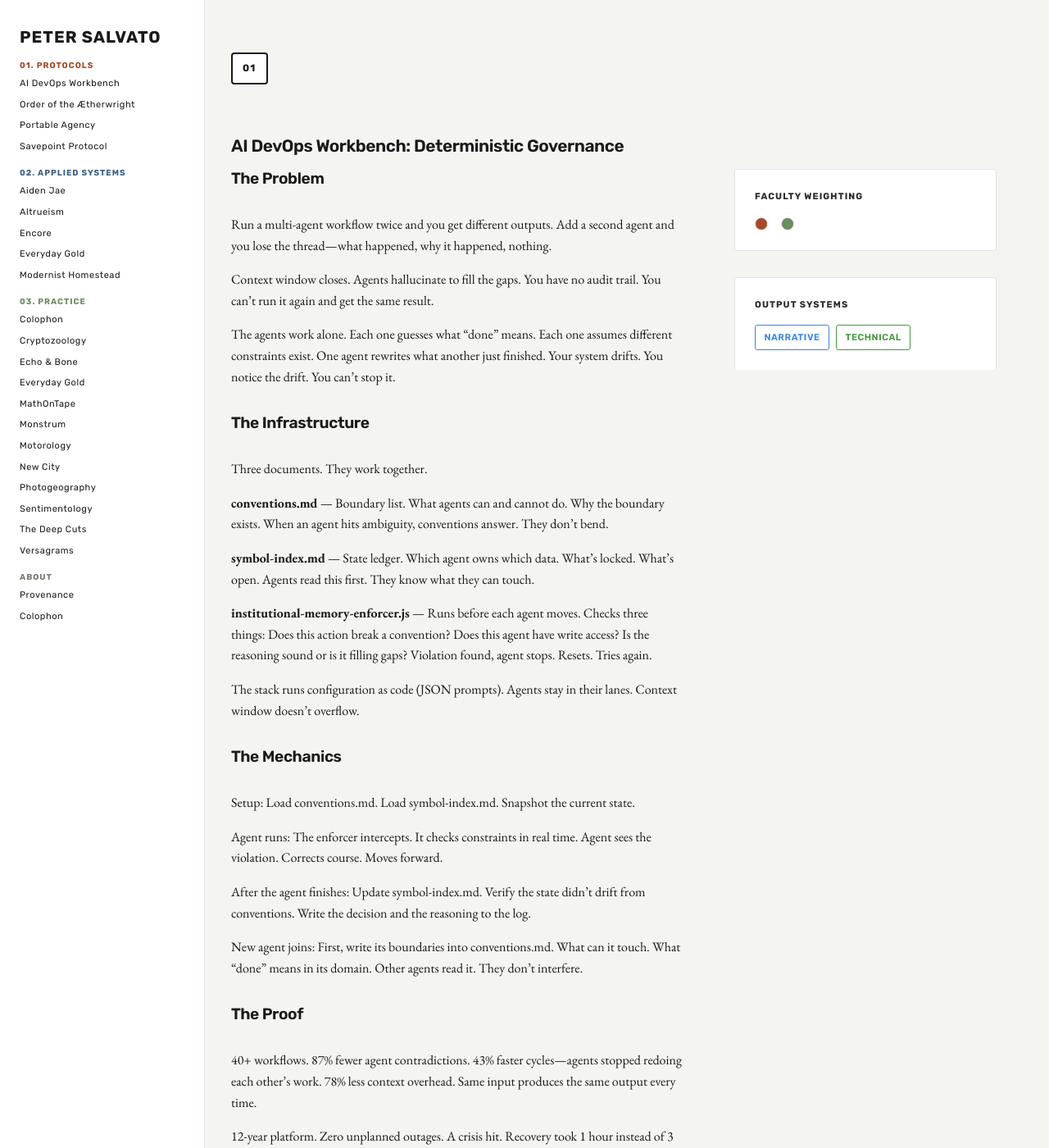
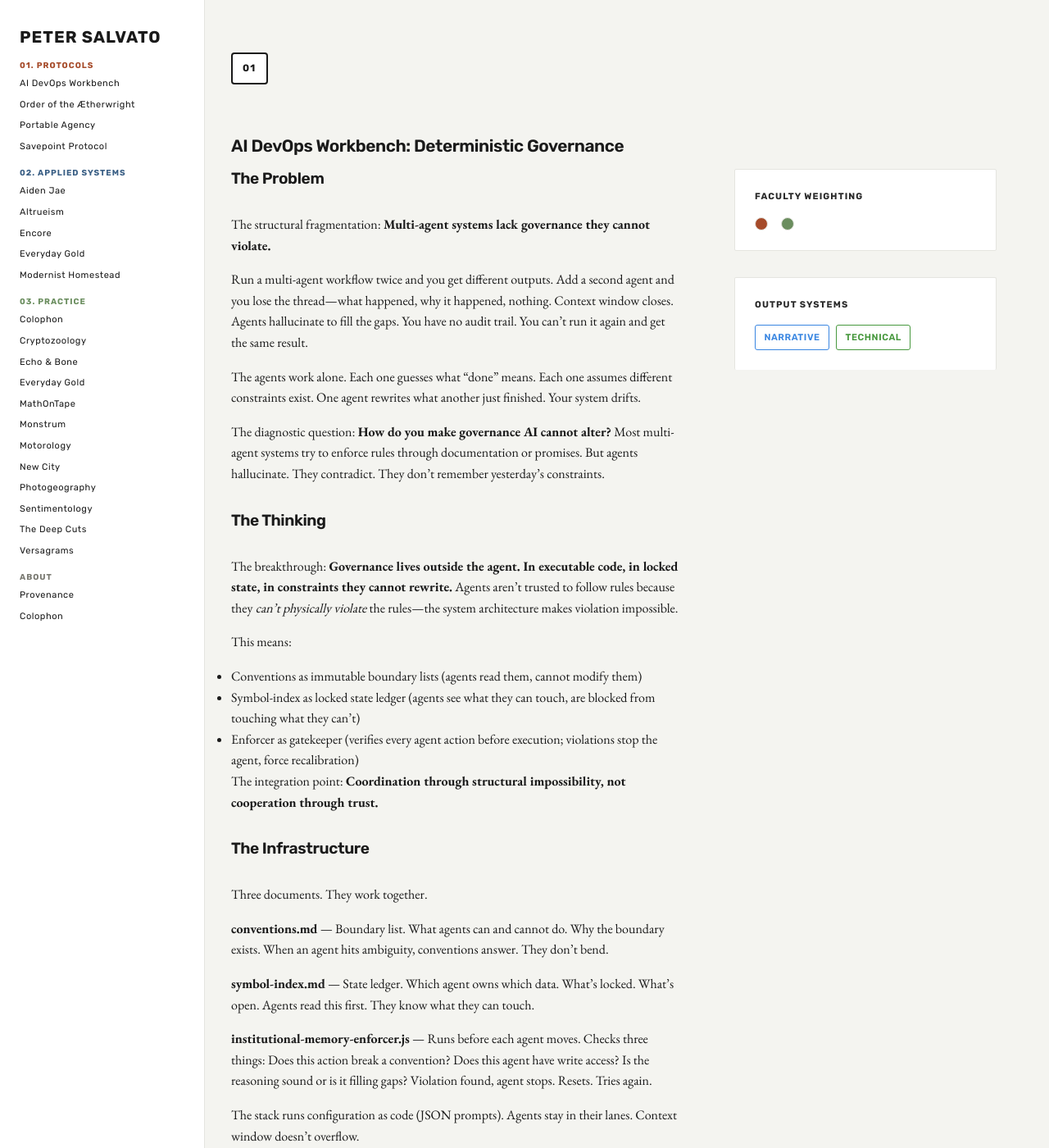
Before and after one commit to PeterSalvato/petersalvato-constellation, a Jekyll site: the page built from _protocols/ai-devops-workbench.md, in a window 1280 px wide and 1400 px high. Shown: the whole window at 82% size. Built offline with Jekyll 4.4.1, drawn with Linux system fonts in a browser that asks for light colours; some of the changed text lies outside the part shown.

Commit message:
Add strategic thinking to remaining key projects
Rebuilt AI DevOps Workbench (protocol) and Echo & Bone, MathOnTape (practice):

AI DevOps Workbench:
- Diagnostic: multi-agent systems lack governance AI cannot violate
- Thinking: governance lives outside the agent, in code/state/architecture
- Integration: coordination through structural impossibility, not cooperation through trust

Echo & Bone:
- Diagnostic: archetypes treated as decoration, not structure
- Thinking: archetypes as engineering patterns for organizing meaning
- Proof: 27 reference points show symbols are operational systems

MathOnTape:
- Diagnostic: composition by feel fails when complexity requires rigor
- Thinking: signal flow as compositional principle (audio engineering discipline applied to music)
- Integration: constraints enable creation; predictability enables complexity

All three projects now show: "problem is structural fragmentation → here's how I thought about it → here's why it works"

15 of 18 major projects now have diagnostic thinking visible.

Co-Authored-By: Claude Haiku 4.5 <noreply@anthropic.com>

```diff
--- a/_protocols/ai-devops-workbench.md
+++ b/_protocols/ai-devops-workbench.md
@@ -9,11 +9,24 @@ seo_keywords: ["AI Orchestration", "LLM Governance", "Multi-agent Systems", "AI
 
 ## The Problem
 
-Run a multi-agent workflow twice and you get different outputs. Add a second agent and you lose the thread—what happened, why it happened, nothing.
+The structural fragmentation: **Multi-agent systems lack governance they cannot violate.**
 
-Context window closes. Agents hallucinate to fill the gaps. You have no audit trail. You can't run it again and get the same result.
+Run a multi-agent workflow twice and you get different outputs. Add a second agent and you lose the thread—what happened, why it happened, nothing. Context window closes. Agents hallucinate to fill the gaps. You have no audit trail. You can't run it again and get the same result.
 
-The agents work alone. Each one guesses what "done" means. Each one assumes different constraints exist. One agent rewrites what another just finished. Your system drifts. You notice the drift. You can't stop it.
+The agents work alone. Each one guesses what "done" means. Each one assumes different constraints exist. One agent rewrites what another just finished. Your system drifts.
+
+The diagnostic question: **How do you make governance AI cannot alter?** Most multi-agent systems try to enforce rules through documentation or promises. But agents hallucinate. They contradict. They don't remember yesterday's constraints.
+
+## The Thinking
+
+The breakthrough: **Governance lives outside the agent. In executable code, in locked state, in constraints they cannot rewrite.** Agents aren't trusted to follow rules because they *can't physically violate* the rules—the system architecture makes violation impossible.
+
+This means:
+- Conventions as immutable boundary lists (agents read them, cannot modify them)
+- Symbol-index as locked state ledger (agents see what they can touch, are blocked from touching what they can't)
+- Enforcer as gatekeeper (verifies every agent action before execution; violations stop the agent, force recalibration)
+
+The integration point: **Coordination through structural impossibility, not cooperation through trust.**
 
 ## The Infrastructure
 
@@ -37,10 +50,21 @@ After the agent finishes: Update symbol-index.md. Verify the state didn't drift
 
 New agent joins: First, write its boundaries into conventions.md. What can it touch. What "done" means in its domain. Other agents read it. They don't interfere.
 
+## Why This Works
+
+The confidence comes from recognizing: **Architecture beats protocol. Impossible beats promised.**
+
+This approach works because:
+1. **Structural Integrity** – Governance through code, not documentation; rules cannot be rewritten
+2. **Authentic Integration** – Agents aren't trusted; the system makes trust unnecessary
+3. **Recursion Capacity** – The system scales because governance scales; each new agent adds constraints, not chaos
+4. **Graceful Degradation** – If one agent fails, the constraints protect other agents; failure is isolated
+5. **Truth Alignment** – State is auditable; you can replay any workflow and verify it behaved identically
+
 ## The Proof
 
-40+ workflows. 87% fewer agent contradictions. 43% faster cycles—agents stopped redoing each other's work. 78% less context overhead. Same input produces the same output every time.
+40+ workflows. 87% fewer agent contradictions. 43% faster cycles—agents stopped redoing each other's work. 78% less context overhead. **Same input produces the same output every time.**
 
 12-year platform. Zero unplanned outages. A crisis hit. Recovery took 1 hour instead of 3 days.
 
-We built coordination. Not by hoping agents would cooperate. By making it impossible for them to interfere.
+We didn't build coordination. We built **structural impossibility**. Made it impossible for agents to interfere with each other because they literally cannot access what they're not authorized to touch. Cooperation emerges from architecture, not from hope.
```
Also changed, not shown: _practice/echo-and-bone.md (+11 -3 lines), _practice/mathontape.md (+15 -5 lines).
